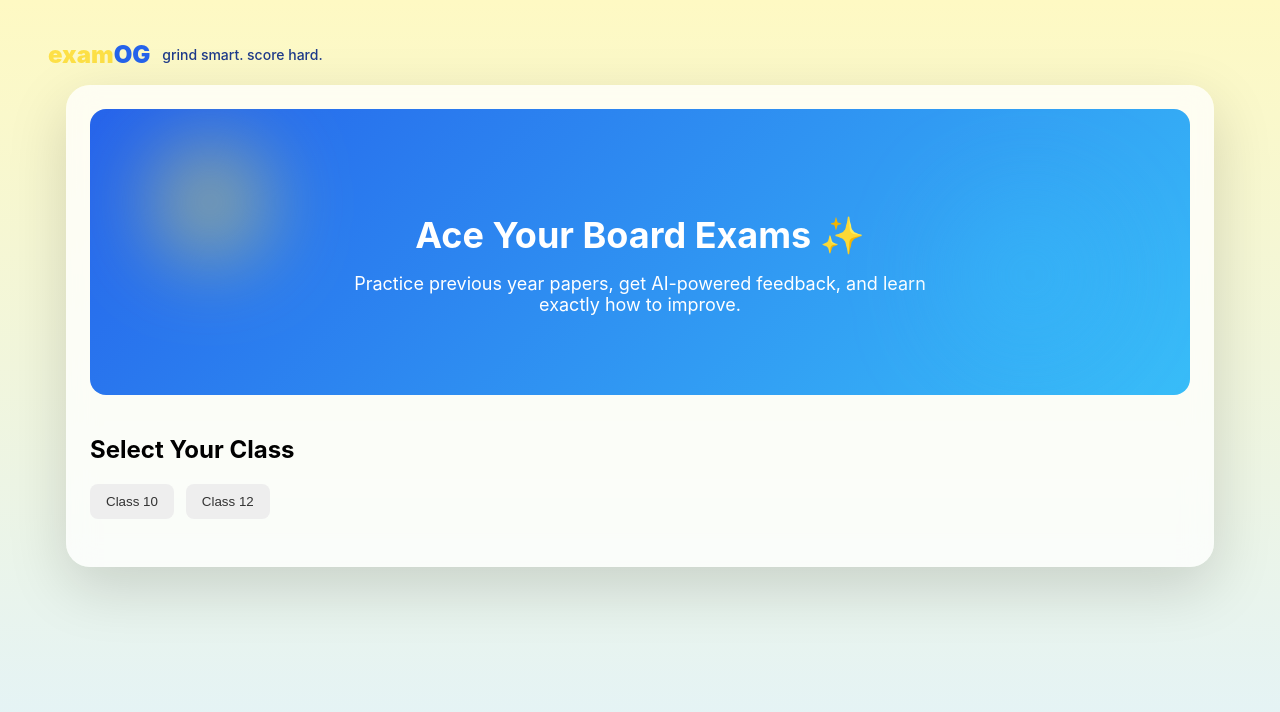
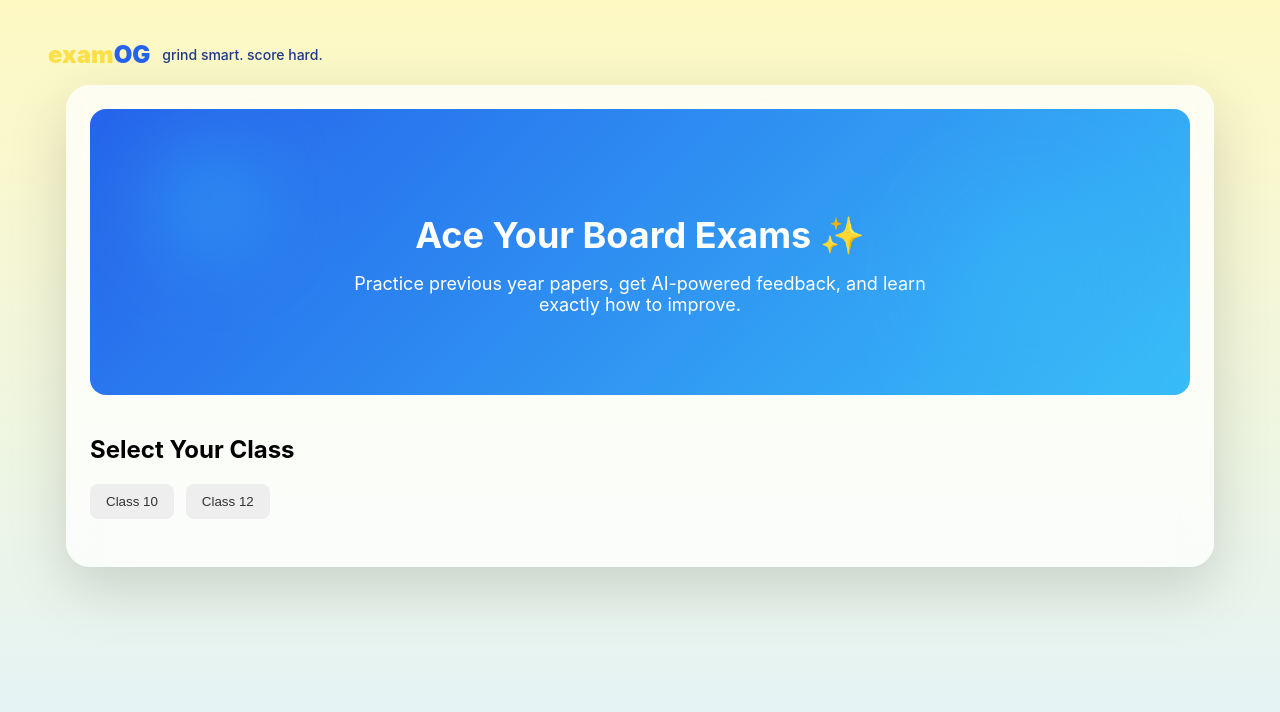
Before and after one commit to jia-nil/examogfrontend, a React (Vite) app: page / in a window 1280 px wide. Shown: the top 712 px of the page. Built offline with nearby package versions, Linux system fonts and the light colour scheme.

Commit message:
Change background color of Hero component

```diff
--- a/src/components/Hero.tsx
+++ b/src/components/Hero.tsx
@@ -28,7 +28,7 @@ return (
         left: 60,
         width: 120,
         height: 120,
-        background: "rgba(253, 224, 71, 0.45)",
+        background: "rgba(56, 189, 248, 0.35)",
         borderRadius: "50%",
         filter: "blur(40px)",
         animation: "float 8s ease-in-out infinite",
```
